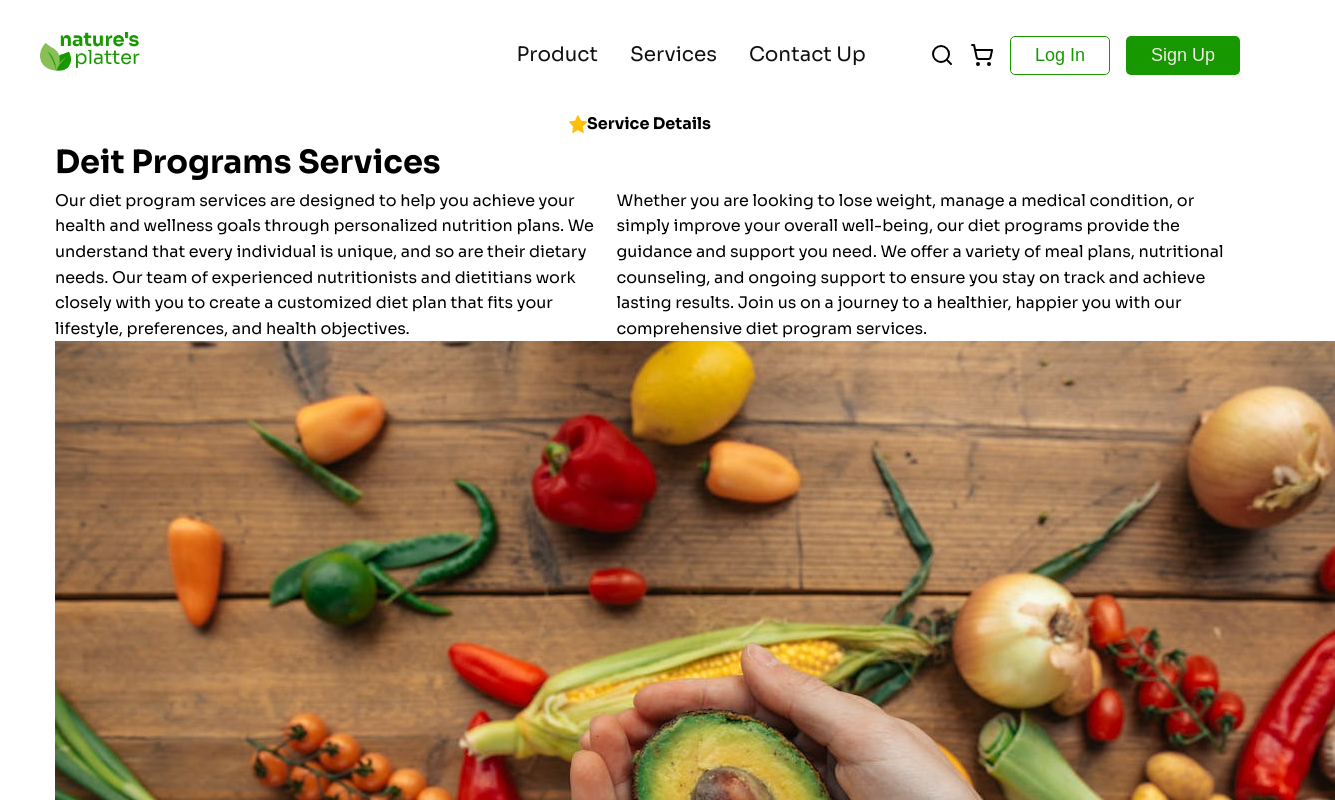
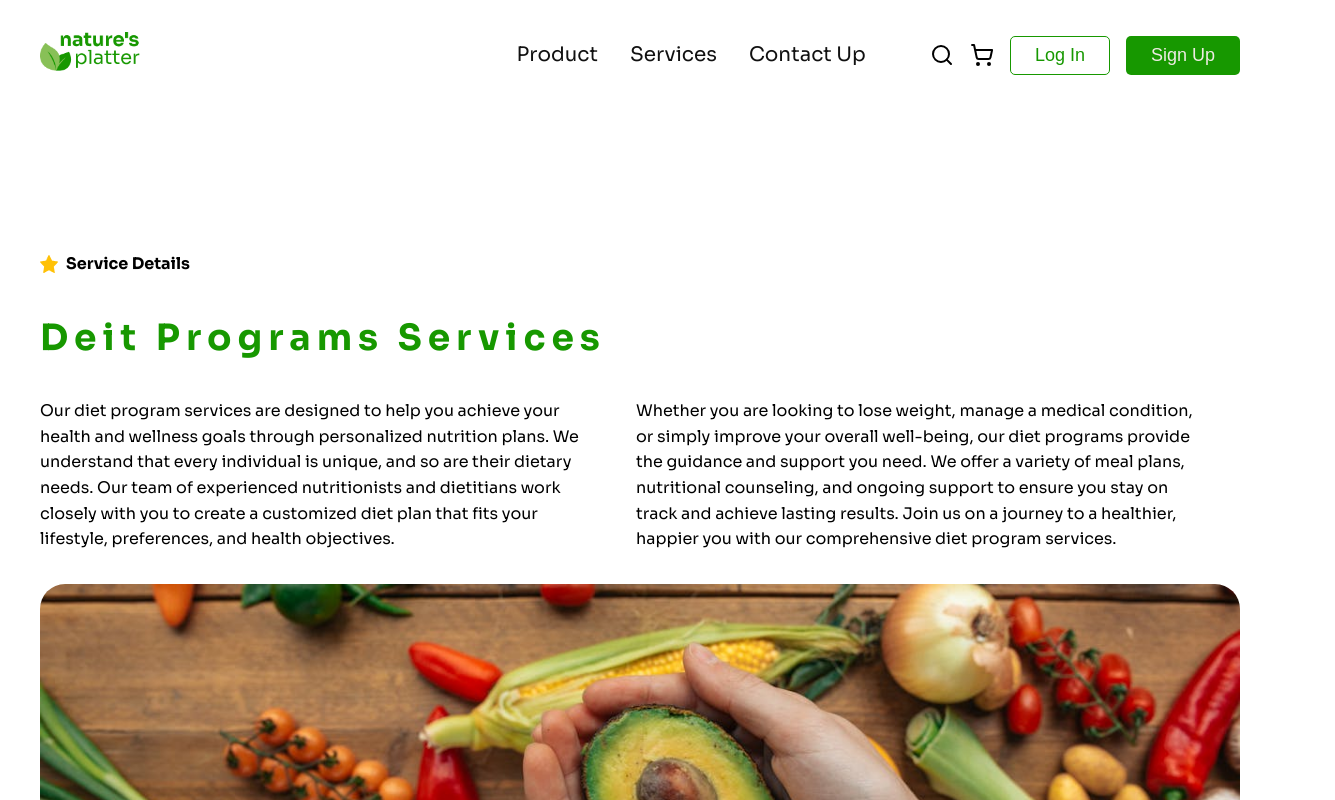
Before and after one commit to shahidul1920/turbo-octo-invention, a React (Vite) app: page /services in a window 1280 px wide. Shown: the top 800 px of the page, 1335 px wide, since content can reach past the window. Built offline with nearby package versions, Linux system fonts and the light colour scheme.

Commit message:
few changes

```diff
--- a/src/pages/ServicePage.jsx
+++ b/src/pages/ServicePage.jsx
@@ -5,7 +5,7 @@ export default function ServicePage() {
     <div>
       {/* service is detail */}
       <div className="serviceInDetail container">
-        <div className="subTitle flex flex-cn">
+        <div className="subTitle flex">
           <img src="/star.png" alt="" />
           <h4>Service Details</h4>
         </div>
@@ -13,7 +13,7 @@ export default function ServicePage() {
           <h1>Deit Programs Services</h1>
         </div>
 
-        <div className="pText flex flex-cn">
+        <div className="pText flex">
           <p>
             Our diet program services are designed to help you achieve your
             health and wellness goals through personalized nutrition plans. We
--- a/src/scss/_design.scss
+++ b/src/scss/_design.scss
@@ -496,3 +496,40 @@ header{
         }
     }
 }
+
+.serviceInDetail{
+    padding: 140px 0;
+    display: flex;
+    flex-direction: column;
+    gap: 2rem;
+    .subTitle{
+        gap: .5rem;
+        align-items: center;
+        justify-content: flex-start;
+    }
+    .title{
+        h1{
+            font-size: 36px;
+            color: var(--primary);
+            letter-spacing: 6px;
+        }
+    }
+    .pText{
+        width: 100%;
+        gap: 2rem;
+        flex-wrap: wrap;
+        p{
+            max-width: 47%;
+        }
+    }
+    .image{
+        width: 100%;
+        height: 350px;
+        img{
+            width: 100%;
+            height: 100%;
+            object-fit: cover;
+            border-radius: 25px;
+        }
+    }
+}
--- a/src/scss/index.css
+++ b/src/scss/index.css
@@ -567,6 +567,42 @@ header .mainheader .flexnav {
   width: 100%;
 }
 
+.serviceInDetail {
+  padding: 140px 0;
+  display: flex;
+  flex-direction: column;
+  gap: 2rem;
+}
+.serviceInDetail .subTitle {
+  gap: 0.5rem;
+  align-items: center;
+  justify-content: flex-start;
+}
+.serviceInDetail .title h1 {
+  font-size: 36px;
+  color: var(--primary);
+  letter-spacing: 6px;
+}
+.serviceInDetail .pText {
+  width: 100%;
+  gap: 2rem;
+  flex-wrap: wrap;
+}
+.serviceInDetail .pText p {
+  max-width: 47%;
+}
+.serviceInDetail .image {
+  width: 100%;
+  height: 350px;
+}
+.serviceInDetail .image img {
+  width: 100%;
+  height: 100%;
+  -o-object-fit: cover;
+     object-fit: cover;
+  border-radius: 25px;
+}
+
 .navIcnM {
   display: none;
 }
```
Also changed, not shown: 1 other file (tests, documents, lock files or other folders).
